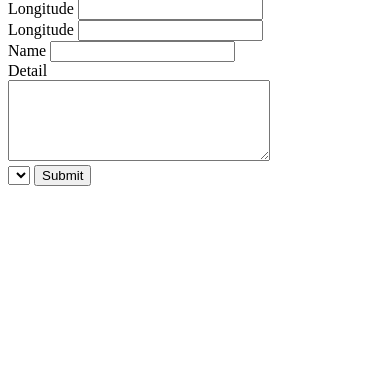
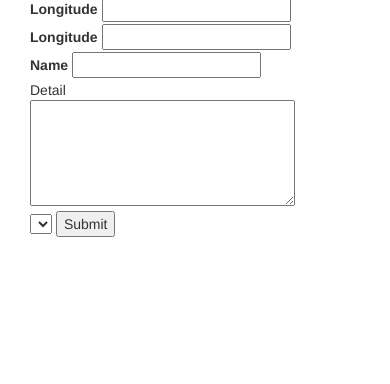
Before and after one commit to OxygenMemo/KINDEE_API, a CodeIgniter app: page /database/index.php/controller_location/index in a window 390 px wide. Shown: the part 460-844 px from the top of the page. Run offline with CodeIgniter, Linux system fonts and the light colour scheme; data that the repository does not hold is empty; some libraries are stand-ins or nearby versions.

Commit message:
fig UI Bootstap

```diff
--- a/KINDEE/application/views/addRestaurants.php
+++ b/KINDEE/application/views/addRestaurants.php
@@ -2,6 +2,10 @@
 <html>
   <head>
     <meta charset="UTF-8">
+    <meta name="viewport" content="width=device-width, initial-scale=1">
+    <link rel="stylesheet" href="https://maxcdn.bootstrapcdn.com/bootstrap/3.3.7/css/bootstrap.min.css">
+    <script src="https://ajax.googleapis.com/ajax/libs/jquery/3.2.1/jquery.min.js"></script>
+    <script src="https://maxcdn.bootstrapcdn.com/bootstrap/3.3.7/js/bootstrap.min.js"></script>
     <style>
        #map {
         height: 400px;
@@ -25,9 +29,12 @@
     </style>
   </head>
   <body>
+  <div class="container">
+    <div class="col-sm-12">
     <h3>My Google Maps Demo</h3>
     <div id="floating-panel">
-      <input type="button" onclick="myLocation()" value="myLocation">
+
+     <input type="button" onclick="myLocation()" value="myLocation">
     </div>
     <div id="map"></div>
 
@@ -40,6 +47,7 @@
       <input id="Res_lng" name="Res_lng" type="text" value="<?php echo set_value('Res_lng'); ?>" />
       <?php echo form_error('Res_lng'); ?>
       <br>
+
       <label for="Res_name" /> Name </label>
       <input id="Res_name" name="Res_name" type="text" <?php echo set_value('Ras_name'); ?> />
       <?php echo form_error('Res_name'); ?>
@@ -54,10 +62,12 @@
             echo "<option value='$row->Type_id'>$row->Type_name</option>";
           }
         ?>
-      </select>
-      <input type="submit" />
+        </select>
+        <input type="submit" />
 
-    </form>
+        </form>
+        </div>
+    </div>
     <script>
       var markers = [];
       var markersRes = [];
```
